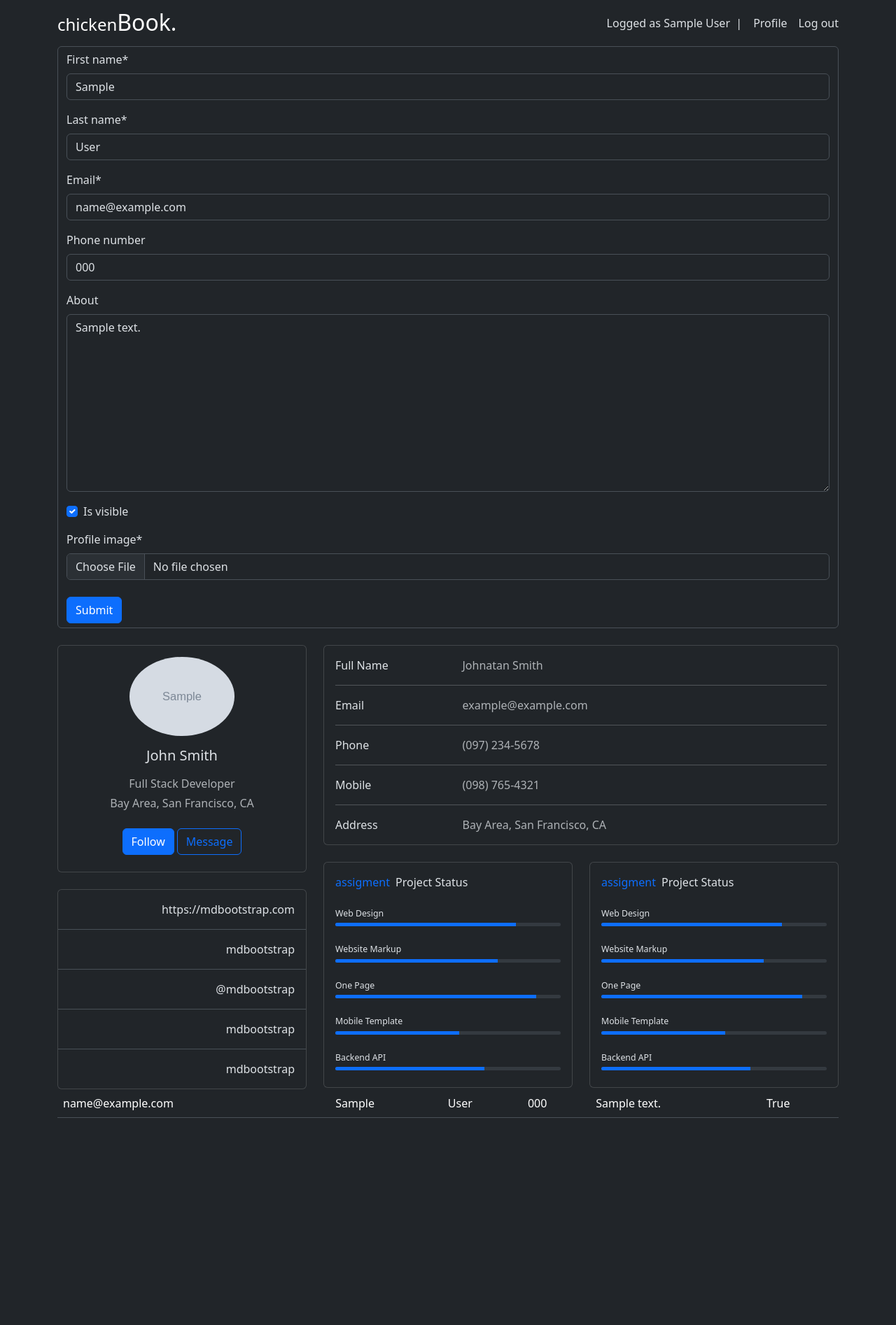
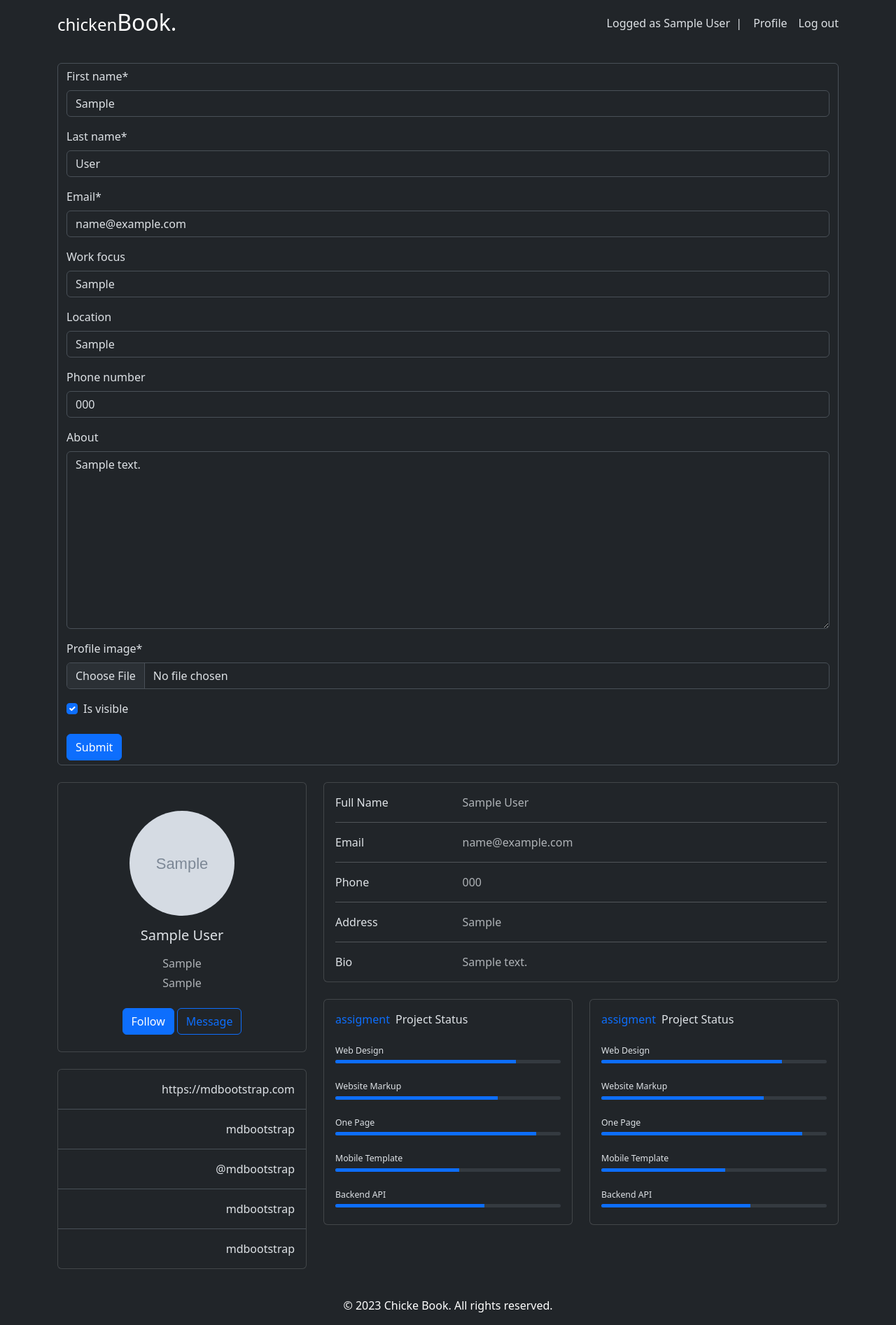
Before and after one commit to trnecka/ChickenDjangoBook, a Django app: page /user-profile in a window 1280 px wide. Shown: the whole page at 70% size. Before the commit the page ends 1598 px from the top, so only its background shows below. Run offline with Django 4.2, Linux system fonts and the light colour scheme; a user stored in the database is signed in; tables that the repository leaves empty hold one stand-in row (values such as "Sample post"); grey boxes marked "Sample" are stand-in pictures; some libraries are stand-ins or nearby versions.

Commit message:
pridane prepojenia na porofile a rozsireny user model + paticka

```diff
--- a/accounts/models.py
+++ b/accounts/models.py
@@ -37,6 +37,9 @@ class User(AbstractUser):
     about = models.TextField(max_length=1000, blank=True, null=True)
     is_visible = models.BooleanField(default=False)
     profile_image = models.ImageField(default='default-avatar.png', upload_to='users', null=True, blank=True)
+    location = models.CharField(max_length=100, blank=True, null=True)
+    work_focus = models.CharField(max_length=100, blank=True, null=True)
+
 
     # Zmensovanie img
     # def save(self, *args, **kwargs):
--- a/cards/forms.py
+++ b/cards/forms.py
@@ -5,6 +5,6 @@ from accounts.models import User
 class UserInfoForm(forms.ModelForm):
     class Meta:
         model = User
-        fields = ['first_name', 'last_name', 'email', 'phone_number', 'about', 'is_visible', 'profile_image']
+        fields = ['first_name', 'last_name', 'email','work_focus', 'location','phone_number', 'about', 'profile_image', 'is_visible']
 
     profile_image = forms.ImageField(widget=forms.FileInput(attrs={'accept': 'image/*'}))
--- a/cards/templates/profile.html
+++ b/cards/templates/profile.html
@@ -3,6 +3,7 @@
 
 {% block content %}
     {% if user.is_authenticated %}
+    </br>
     <form method="post" action="{% url 'user_profile' %}" class="mb-4 form-control" enctype="multipart/form-data">
     {% csrf_token %}
         {{ infoform|crispy }}
@@ -15,11 +16,11 @@
         <div class="col-lg-4">
             <div class="card mb-4">
             <div class="card-body text-center">
-                <img src="{{ user.profile_image.url }}" alt="https://mdbcdn.b-cdn.net/img/Photos/new-templates/bootstrap-chat/ava3.webp"
-                class="rounded-circle img-fluid" style="width: 150px;">
-                <h5 class="my-3">John Smith</h5>
-                <p class="text-muted mb-1">Full Stack Developer</p>
-                <p class="text-muted mb-4">Bay Area, San Francisco, CA</p>
+                <img src="{{ card.profile_image.url }}"
+                                alt="avatar" class="profile-pic mx-auto mt-4" style="width: 150px; height: 150px; object-fit: cover; border-radius: 50%;">
+                <h5 class="my-3">{{ card.first_name }} {{ card.last_name }}</h5>
+                <p class="text-muted mb-1">{{ card.work_focus }}</p>
+                <p class="text-muted mb-4">{{ card.location }}</p>
                 <div class="d-flex justify-content-center mb-2">
                 <button type="button" class="btn btn-primary">Follow</button>
                 <button type="button" class="btn btn-outline-primary ms-1">Message</button>
@@ -61,7 +62,7 @@
                     <p class="mb-0">Full Name</p>
                 </div>
                 <div class="col-sm-9">
-                    <p class="text-muted mb-0">Johnatan Smith</p>
+                    <p class="text-muted mb-0">{{ card.first_name }} {{ card.last_name }}</p>
                 </div>
                 </div>
                 <hr>
@@ -70,7 +71,7 @@
                     <p class="mb-0">Email</p>
                 </div>
                 <div class="col-sm-9">
-                    <p class="text-muted mb-0">example@example.com</p>
+                    <p class="text-muted mb-0">{{ card.email }}</p>
                 </div>
                 </div>
                 <hr>
@@ -79,16 +80,7 @@
                     <p class="mb-0">Phone</p>
                 </div>
                 <div class="col-sm-9">
-                    <p class="text-muted mb-0">(097) 234-5678</p>
-                </div>
-                </div>
-                <hr>
-                <div class="row">
-                <div class="col-sm-3">
-                    <p class="mb-0">Mobile</p>
-                </div>
-                <div class="col-sm-9">
-                    <p class="text-muted mb-0">(098) 765-4321</p>
+                    <p class="text-muted mb-0">{{ card.phone_number }}</p>
                 </div>
                 </div>
                 <hr>
@@ -97,8 +89,17 @@
                     <p class="mb-0">Address</p>
                 </div>
                 <div class="col-sm-9">
-                    <p class="text-muted mb-0">Bay Area, San Francisco, CA</p>
+                    <p class="text-muted mb-0">{{ card.location }}</p>
                 </div>
+                </div>
+                <hr>
+                <div class="row">
+                <div class="col-sm-3">
+                    <p class="mb-0">Bio</p>
+                </div>
+                <div class="col-sm-9">
+                    <p class="text-muted mb-0">{{ card.about }}</p>
+                 </div>
                 </div>
             </div>
             </div>
@@ -172,20 +173,9 @@
             </div>
         </div>
         </div>
+    </br>
     </section>
 
-    <table class='table table-zebra table-lg'>
-        <tbody>
-            <tr>
-                <td>{{ card.email }}</td>
-                <td>{{ card.first_name }}</td>
-                <td>{{ card.last_name }}</td>
-                <td>{{ card.phone_number }}</td>
-                <td>{{ card.about }}</td>
-                <td>{{ card.is_visible }}</td>
-            </tr>
-        </tbody>
-    </table>
     {% else %}
         <p><a href="{% url 'login' %}">Login</a></p>
         <p><a href="{% url 'registration' %}">Registration</a></p>
--- a/static/style.css
+++ b/static/style.css
@@ -0,0 +1,6 @@
+.profile-pic {
+    width: 150px;
+    height: 150px;
+    object-fit: cover;
+    border-radius: 50%;
+}
--- a/templates/main.html
+++ b/templates/main.html
@@ -15,11 +15,12 @@
         crossorigin="anonymous"
         />
         <script src="https://unpkg.com/htmx.org@1.9.9" integrity="sha384-QFjmbokDn2DjBjq+fM+8LUIVrAgqcNW2s0PjAxHETgRn9l4fvX31ZxDxvwQnyMOX" crossorigin="anonymous"></script>
-        <link rel="stylesheet" href="{% static 'style.css' %}">
+        <link rel="stylesheet" type="text/css" href="{% static 'style.css' %}">
+        <link rel="icon" type="image/x-icon" href="{% static 'favicon.ico' %}">
 
 
     </head>
-    <body class="vh-100">
+    <body class="d-flex flex-column min-vh-100">
         <nav class="navbar bg-light navbar-expand-lg navbar-light bg-transparent">
             <div class="container">
               <a class="navbar-brand fs-4" href="/"
@@ -97,10 +98,14 @@
           {% endfor %}
         {% endif %}
 
-        <div class="container">
+        <div class="container flex-grow-1">
         {% block content %}
         {% endblock %}
         </div>
+
+        <footer class="bg-dark text-white text-center py-3">
+          <p class="mb-0">&copy; 2023 Chicke Book. All rights reserved.</p>
+      </footer>
 
         <script
         src="https://cdn.jsdelivr.net/npm/@popperjs/core@2.11.8/dist/umd/popper.min.js"
```
Also changed, not shown: cards/templates/chickenbook.html (+3 -30 lines), accounts/migrations/0005_user_location_user_work_focus.py (added), media/users/RogBrano.jpg (added), static/favicon.ico (added).
